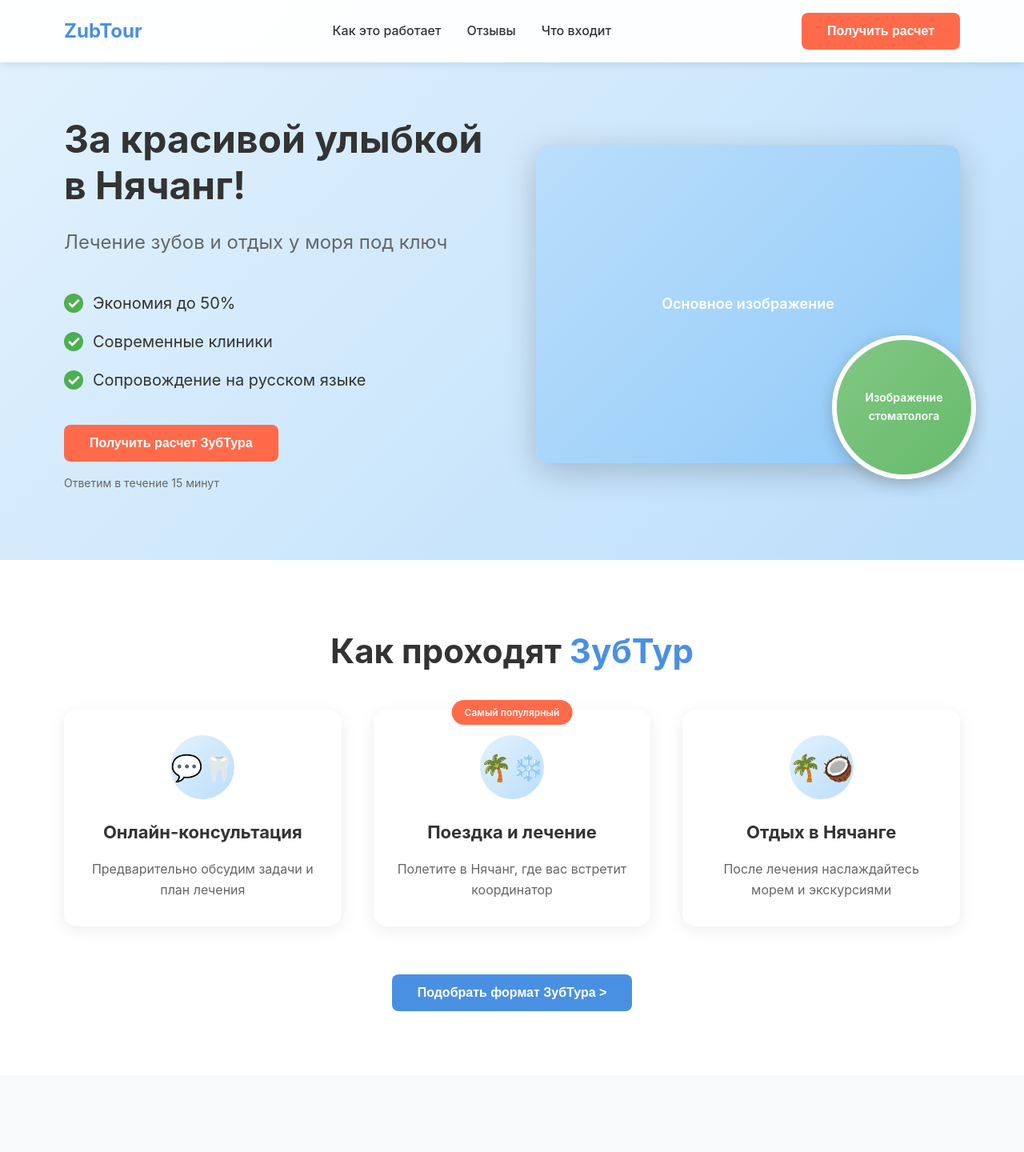
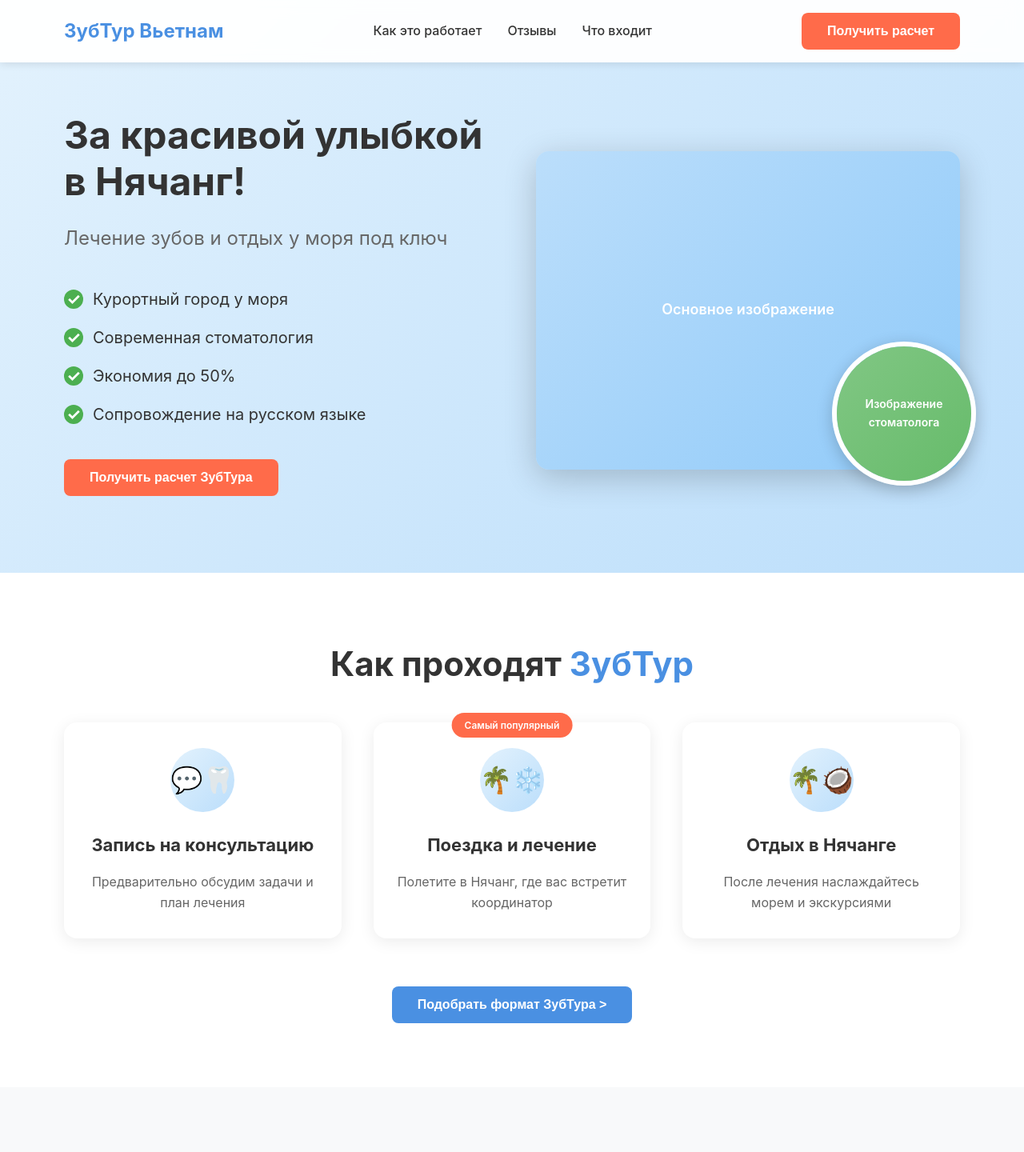
Before and after one commit to OGSmit/Zub, a Nuxt app: page / in a window 1280 px wide. Shown: the top 1440 px of the page at 80% size. Built offline with nearby package versions, Linux system fonts and the light colour scheme.

Commit message:
feat: update text

```diff
--- a/components/AppHeader.vue
+++ b/components/AppHeader.vue
@@ -3,7 +3,7 @@
     <div class="container">
       <nav class="header__nav">
         <div class="header__logo">
-          <NuxtLink to="/">ZubTour</NuxtLink>
+          <NuxtLink to="/">ЗубТур Вьетнам</NuxtLink>
         </div>
         <ul class="header__menu">
           <li><a href="#how-it-works">Как это работает</a></li>
--- a/components/HeroSection.vue
+++ b/components/HeroSection.vue
@@ -12,11 +12,15 @@
           <ul class="hero__features">
             <li class="hero__feature">
               <span class="hero__checkmark">✓</span>
-              Экономия до 50%
+              Курортный город у моря
             </li>
             <li class="hero__feature">
               <span class="hero__checkmark">✓</span>
-              Современные клиники
+              Современная стоматология
+            </li>
+            <li class="hero__feature">
+              <span class="hero__checkmark">✓</span>
+              Экономия до 50%
             </li>
             <li class="hero__feature">
               <span class="hero__checkmark">✓</span>
@@ -26,9 +30,9 @@
           <button class="btn btn--primary hero__cta">
             Получить расчет ЗубТура
           </button>
-          <p class="hero__response-time">
+          <!-- <p class="hero__response-time">
             Ответим в течение 15 минут
-          </p>
+          </p> -->
         </div>
         <div class="hero__images">
           <div class="hero__main-image">
--- a/components/HowItWorksSection.vue
+++ b/components/HowItWorksSection.vue
@@ -10,7 +10,7 @@
             <!-- Иконка зуба с чатом -->
             <div class="icon-placeholder">💬🦷</div>
           </div>
-          <h3 class="how-it-works__card-title">Онлайн-консультация</h3>
+          <h3 class="how-it-works__card-title">Запись на консультацию</h3>
           <p class="how-it-works__card-text">
             Предварительно обсудим задачи и план лечения
           </p>
```
